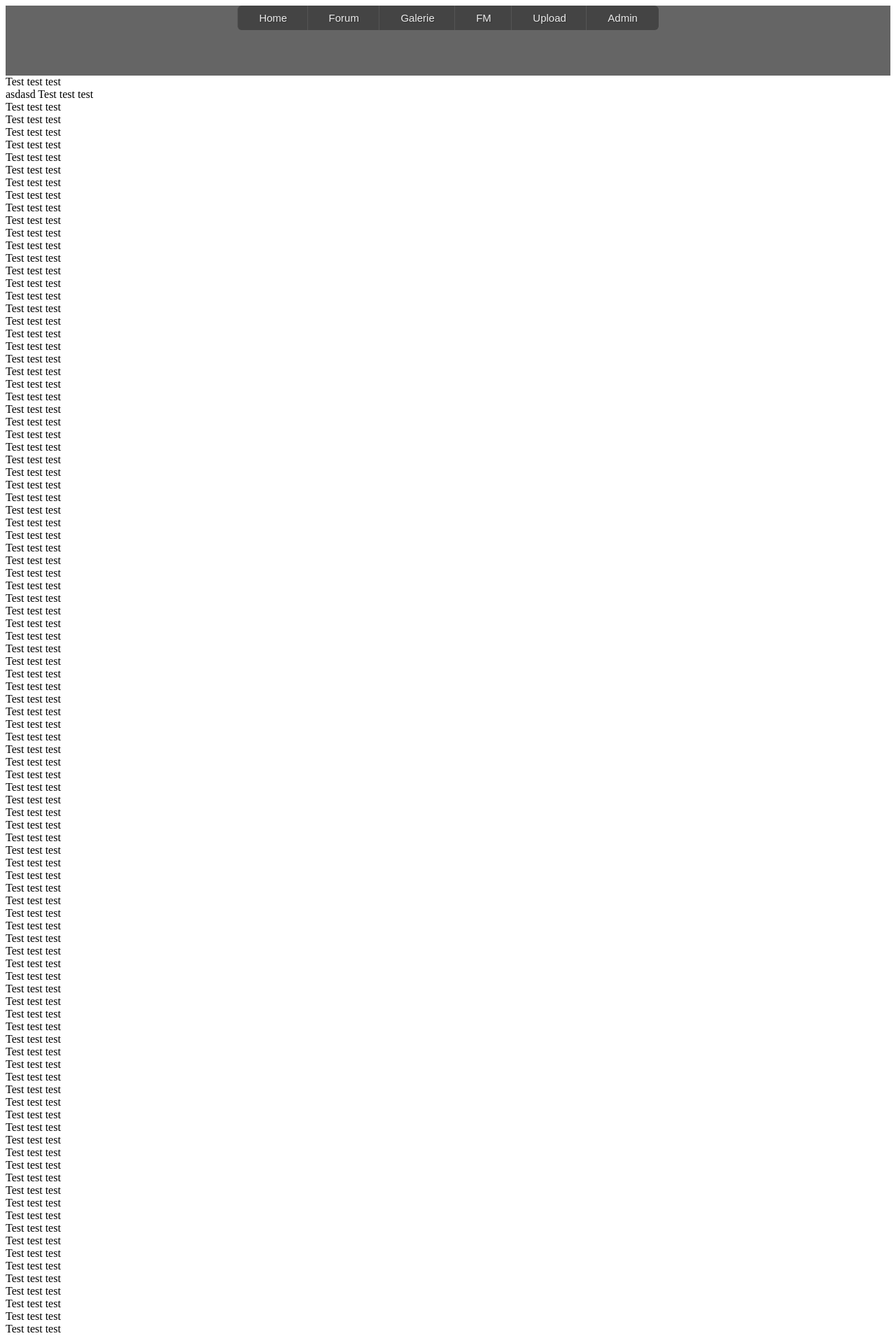
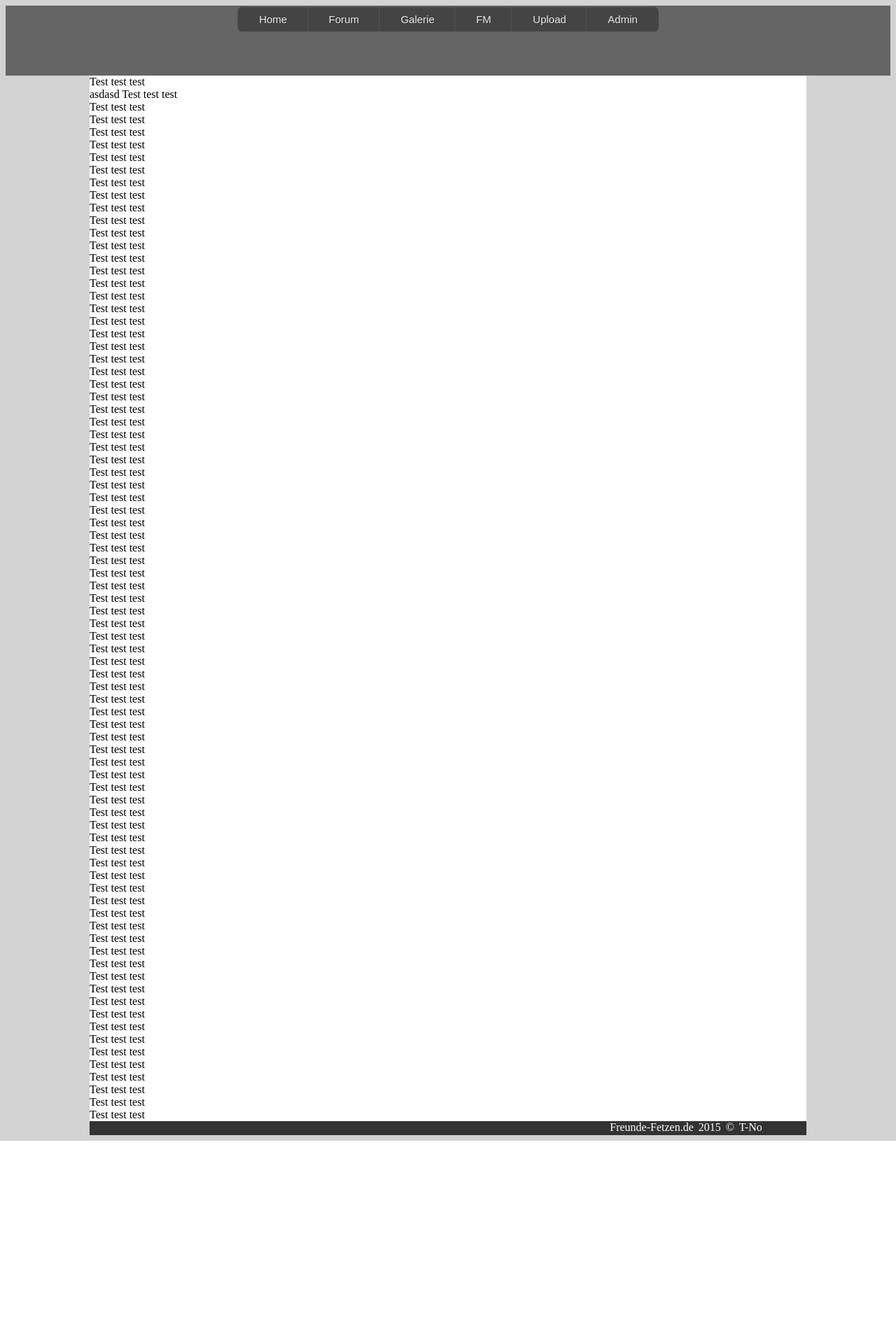
Before and after one commit to rienex/freunde-fetzen, a PHP site: page / in a window 1280 px wide. Shown: the top 1909 px of the page at 70% size. After the commit the page ends 1630 px from the top, so only its background shows below. Run offline with PHP 8.4, Linux system fonts and the light colour scheme.

Commit message:
erstes mainlayout fertig.

```diff
--- a/freunde-fetzen/css/layout.css
+++ b/freunde-fetzen/css/layout.css
@@ -8,6 +8,9 @@ and open the template in the editor.
     Author     : tino
 */
 
+body{
+    background-color: lightgray;
+}
 header{
     display:block;
     position:relative;
@@ -21,5 +24,32 @@ header{
     border: 0px solid black;
     color: white;
 
+    vertical-align: bottom;
 
 }
+
+
+article{
+    diplay:block;
+    position: relative;
+    margin: 0 auto;
+    min-height: 300px;
+    width: 100%;
+    max-width: 1024px;
+    background-color: white;
+}
+
+footer{
+    diplay:block;
+    position: relative;
+    margin: 0 auto;
+    min-height: 20px;
+    width: 100%;
+    max-width: 1024px;
+    background-color:#333333;
+    color: white;
+    text-align: right;
+    word-spacing: 3px;
+    box-sizing: border-box;
+    padding-right: 5%;
+   }
--- a/freunde-fetzen/css/responsivemobilemenu.css
+++ b/freunde-fetzen/css/responsivemobilemenu.css
@@ -13,16 +13,17 @@ License: CC BY 3.0 http://creativecommons.org/licenses/by/3.0/
 .rmm {
 	display:block;
 	position:fixed;
-        top: 8px;
+        top: 10px;
         left:0;
         right:0;
         margin-left:auto;
         margin-right:auto;
 	width:100%;
 	padding:0px;
-	margin:0 auto !important;
+	/*margin:0 auto !important;*/
 	text-align: center;
 	line-height:19px !important;
+        z-index: 1;
 }
 .rmm * {
 	-webkit-tap-highlight-color:transparent !important;
--- a/freunde-fetzen/index.php
+++ b/freunde-fetzen/index.php
@@ -24,7 +24,7 @@
        </ul>
         </nav>
 
-        <div>
+        <article>
             Test test test</br>asdasd
         Test test test</br>
         Test test test</br>Test test test</br>Test test test</br>Test test test</br>
@@ -55,33 +55,10 @@
         Test test test</br>Test test test</br>Test test test</br>Test test test</br>
         Test test test</br>Test test test</br>Test test test</br>      Test test test</br>
         Test test test</br>
-        Test test test</br>Test test test</br>Test test test</br>Test test test</br>
-        Test test test</br>Test test test</br>Test test test</br>      Test test test</br>
-        Test test test</br>
-        Test test test</br>Test test test</br>Test test test</br>Test test test</br>
-        Test test test</br>Test test test</br>Test test test</br>      Test test test</br>
-        Test test test</br>
-        Test test test</br>Test test test</br>Test test test</br>Test test test</br>
-        Test test test</br>Test test test</br>Test test test</br>      Test test test</br>
-        Test test test</br>
-        Test test test</br>Test test test</br>Test test test</br>Test test test</br>
-        Test test test</br>Test test test</br>Test test test</br>      Test test test</br>
-        Test test test</br>
-        Test test test</br>Test test test</br>Test test test</br>Test test test</br>
-        Test test test</br>Test test test</br>Test test test</br>      Test test test</br>
-        Test test test</br>
-        Test test test</br>Test test test</br>Test test test</br>Test test test</br>
-        Test test test</br>Test test test</br>Test test test</br>      Test test test</br>
-        Test test test</br>
-        Test test test</br>Test test test</br>Test test test</br>Test test test</br>
-        Test test test</br>Test test test</br>Test test test</br>      Test test test</br>
-        Test test test</br>
-        Test test test</br>Test test test</br>Test test test</br>Test test test</br>
-        Test test test</br>Test test test</br>Test test test</br>
 
-        </div>
+        </article>
 
-        <footer></footer>
+        <footer>Freunde-Fetzen.de <?php echo date("Y");?> &copy; T-No</footer>
 
 
 
```
